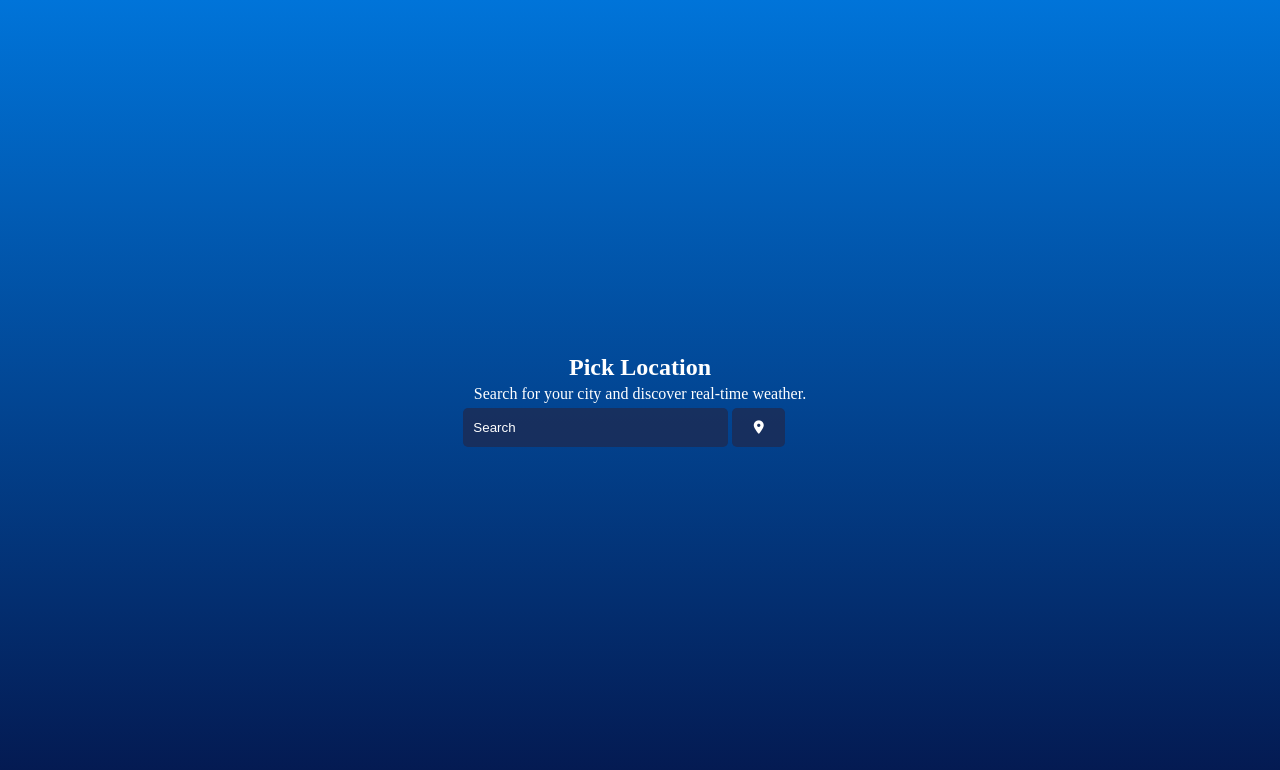
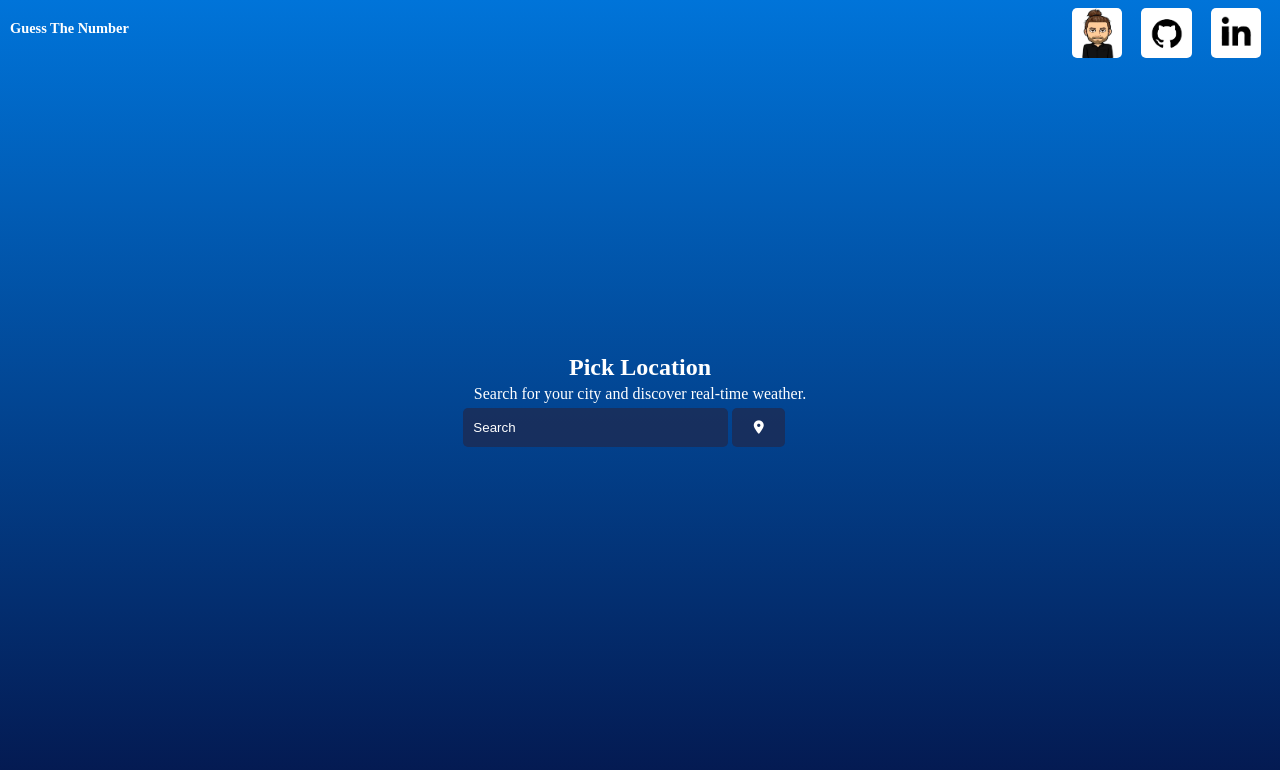
Before and after one commit to WSMomo/weatherApp, a plain HTML site: page index.html in a window 1280 px wide. Drawn offline with Linux system fonts and the light colour scheme.

Commit message:
add header

```diff
--- /dev/null
+++ b/assets/sass/_header.scss
@@ -0,0 +1,41 @@
+/* header */
+header{
+  position: fixed;
+  display: flex;
+  align-items: center;
+  height: 7vh;
+  width: 100vw;
+}
+header{
+  top: 0;
+  justify-content: space-between;
+  z-index: 1;
+}
+h1{
+  color: white;
+  padding: 0 10px;
+  font-size: 0.9em;
+}
+.social{
+  display: flex;
+  justify-content: center;
+  align-items: center;
+  height: 100%;
+}
+.social a{
+  display: flex;
+  justify-content: center;
+  align-items: center;
+  height: 100%;
+  margin-right: 19px;
+}
+.icons {
+  margin-top: 10px;
+  height: 90%;
+  border-radius: 10%;
+  border: none;
+}
+
+.icons:hover{
+  scale: 1.1;
+}
--- a/assets/sass/main.scss
+++ b/assets/sass/main.scss
@@ -1,4 +1,5 @@
 @import 'variables';
+@import 'header';
 @import 'input';
 @import 'output';
 *{
@@ -12,6 +13,10 @@ body{
   color: $secondary-color;
 }
 
+header{
+  height: 7vh;
+}
+
 main{
   width: 100%;
   height: 100vh;
--- a/index.html
+++ b/index.html
@@ -10,6 +10,19 @@
   <script src="https://kit.fontawesome.com/347de1b499.js" crossorigin="anonymous"></script>
 </head>
 <body>
+  <header>
+    <div>
+        <h1>Guess The Number</h1>
+    </div>
+    <div class="social">
+        <a href="https://wsmomo.github.io/Portfolio-Marco-Momo/" title="Website"><img class="icons"
+                src="assets/img/header/marcoMomoHome.png" alt="my website"></a>
+        <a href="https://github.com/wsmomo/" title="GitHub"><img class="icons" src="assets/img/header/gitHub.png"
+                alt="Github"></a>
+        <a href="https://www.linkedin.com/in/marco-momo-61b08a159/?original_referer=https%3A%2F%2Fwsmomo.github.io%2F"
+            title="Linkedin"><img class="icons" src="assets/img/header/linkedin.png" alt="Linkedin"></a>
+    </div>
+</header>
   <main>
     <section id="input">
       <!-- titolo -->
```
Also changed, not shown: assets/css/main.css, assets/img/header/gitHub.png (added), assets/img/header/linkedin.png (added), assets/img/header/marcoMomoHome.png (added), 1 other file.
